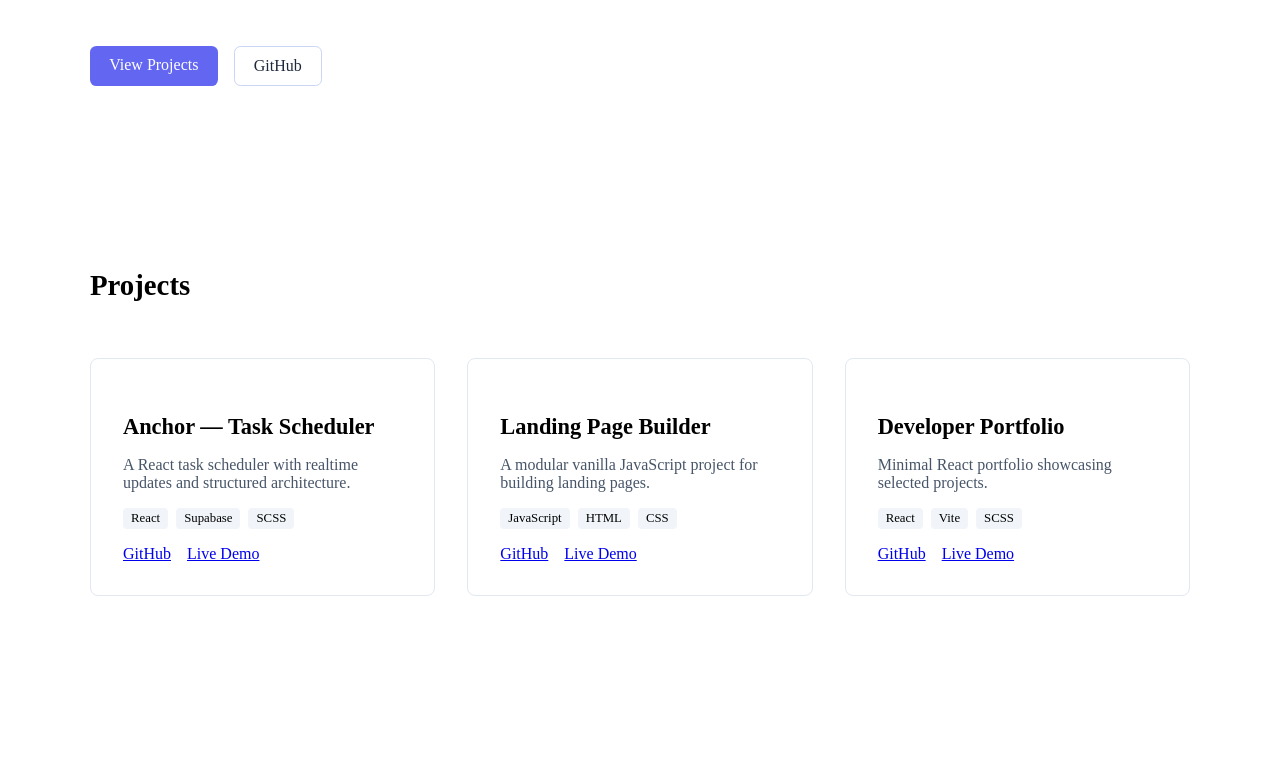
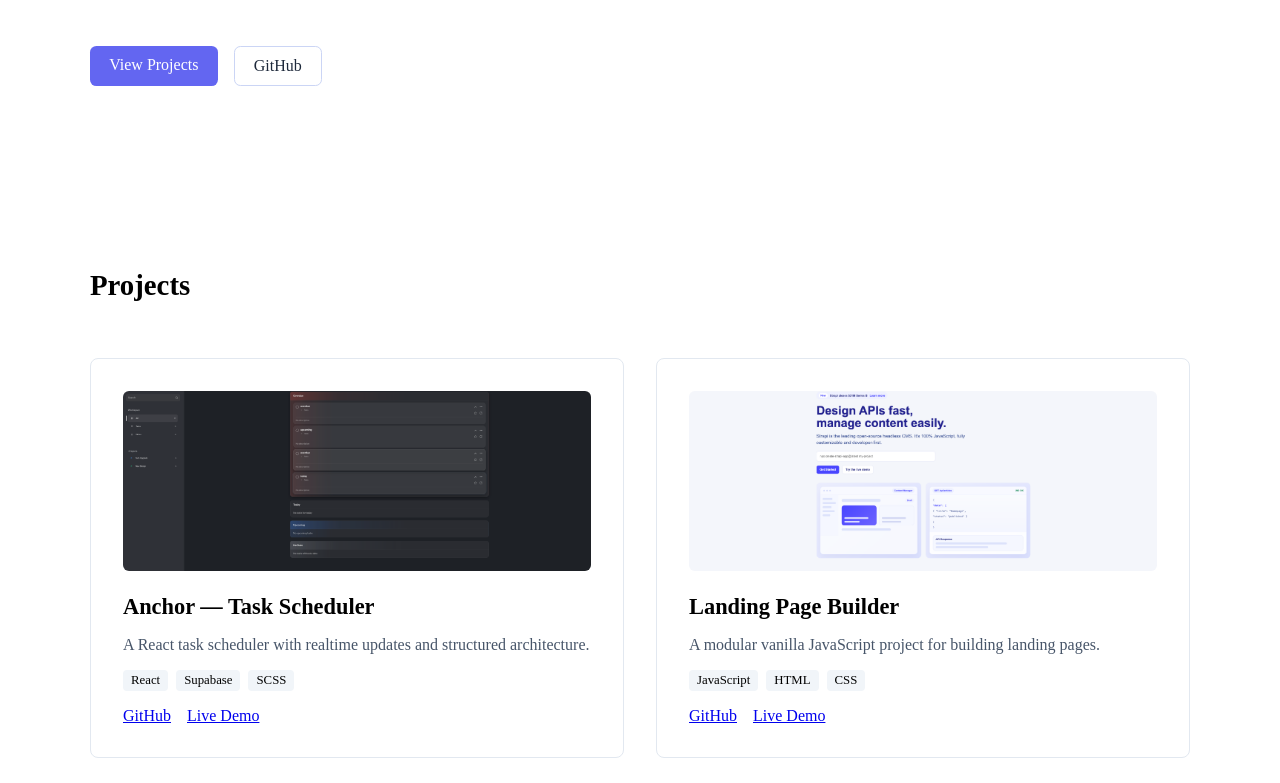
Before and after one commit to lukanogaj/portfolio, a React (Vite) app: page / in a window 1280 px wide. Shown: the part 445-1228 px from the top of the page. Built offline with nearby package versions, Linux system fonts and the light colour scheme.

Commit message:
feat: add project preview images to project cards

```diff
--- a/src/components/ProjectCard/ProjectCard.jsx
+++ b/src/components/ProjectCard/ProjectCard.jsx
@@ -1,10 +1,16 @@
 import styles from "./ProjectCard.module.scss";
 
 const ProjectCard = ({ project }) => {
-  const { title, description, stack, github, demo } = project;
+  const { title, description, stack, github, demo, image } = project;
 
   return (
     <article className={styles.card}>
+      {image && (
+        <div className={styles.imageWrapper}>
+          <img src={image} alt={title} className={styles.projectImage} />
+        </div>
+      )}
+
       <h3 className={styles.title}>{title}</h3>
 
       <p className={styles.description}>{description}</p>
--- a/src/data/projects.js
+++ b/src/data/projects.js
@@ -1,3 +1,6 @@
+import anchorPreview from "../assets/images/projects/anchor-preview.png";
+import strapiLandingPreview from "../assets/images/projects/strapi-landing-preview.png";
+
 export const projects = [
   {
     id: "anchor",
@@ -7,6 +10,7 @@ export const projects = [
     stack: ["React", "Supabase", "SCSS"],
     github: "https://github.com/lukanogaj/anchor",
     demo: "#",
+    image: anchorPreview,
   },
   {
     id: "landing-builder",
@@ -16,13 +20,6 @@ export const projects = [
     stack: ["JavaScript", "HTML", "CSS"],
     github: "#",
     demo: "#",
-  },
-  {
-    id: "portfolio",
-    title: "Developer Portfolio",
-    description: "Minimal React portfolio showcasing selected projects.",
-    stack: ["React", "Vite", "SCSS"],
-    github: "https://github.com/lukanogaj/portfolio",
-    demo: "#",
+    image: strapiLandingPreview,
   },
 ];
```
